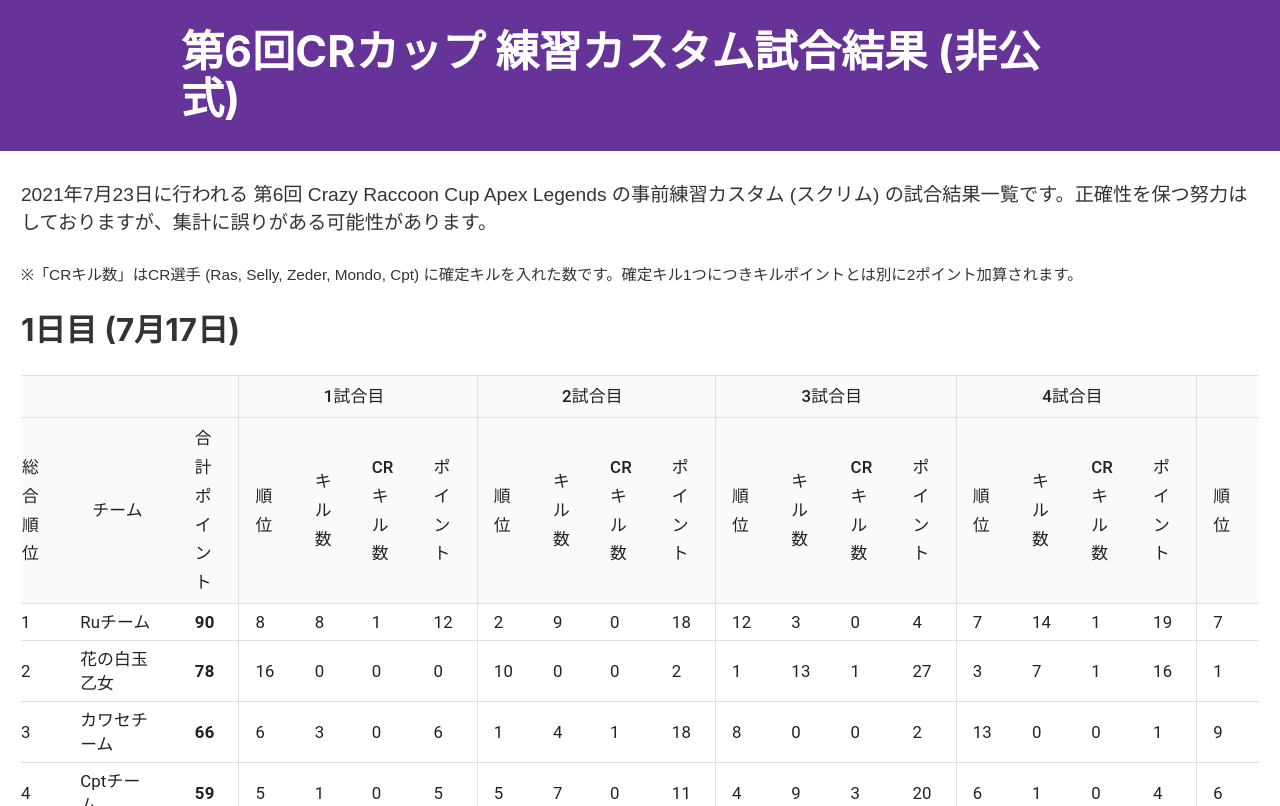
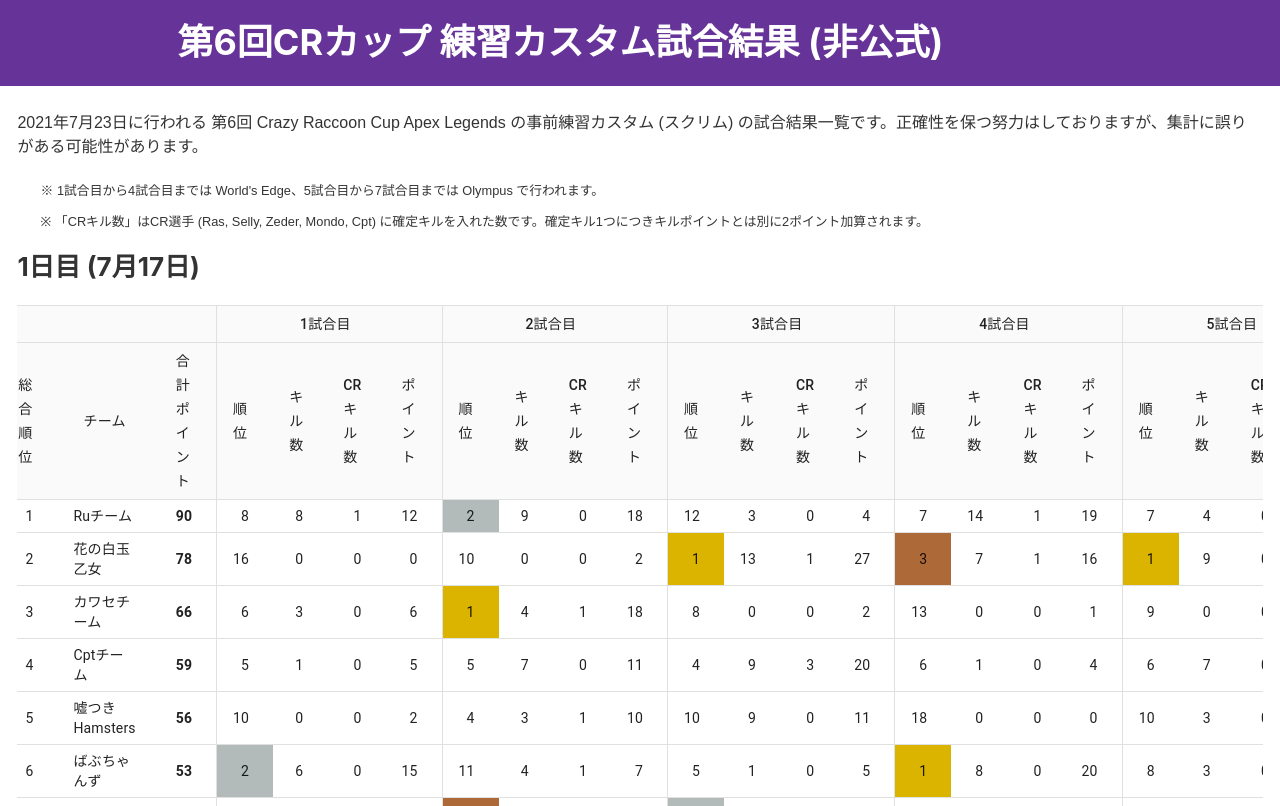
Before and after one commit to Yuukin256/crcup_apex6_scrim_result, a Gatsby site: page / in a window 1280 px wide. Shown: the top 806 px of the page. Built offline with nearby package versions, Linux system fonts and the light colour scheme; Gatsby itself is replaced by a stand-in of ours.

Commit message:
スタイル修正

```diff
--- a/src/components/layout.css
+++ b/src/components/layout.css
@@ -1,7 +1,7 @@
 html {
   -ms-text-size-adjust: 100%;
   -webkit-text-size-adjust: 100%;
-  font: 1.2em georgia, serif, sans-serif;
+  font: 1em sans-serif;
   box-sizing: border-box;
   overflow-y: scroll;
 }
--- a/src/components/table.tsx
+++ b/src/components/table.tsx
@@ -31,6 +31,19 @@
 
 const borderRight: React.CSSProperties = {
   borderRight: '1px solid rgba(224, 224, 224, 1)',
+};
+
+const placementColor = (placement: number | '-'): React.CSSProperties => {
+  switch (placement) {
+    case 1:
+      return { backgroundColor: '#DBB400' };
+    case 2:
+      return { backgroundColor: '#B2BABA' };
+    case 3:
+      return { backgroundColor: '#AE6938' };
+    default:
+      return {};
+  }
 };
 
 const HeadRow1: React.VFC = () => (
@@ -250,7 +263,7 @@
             })
             .map((teamResult, i) => (
               <TableRow hover key={i}>
-                <TableCell>{i + 1}</TableCell>
+                <TableCell align='right'>{i + 1}</TableCell>
                 <TableCell>{teamResult.name}</TableCell>
                 <TableCell style={borderRight}>
                   <b>{teamResult.totalPoints}</b>
@@ -258,12 +271,16 @@
                 {teamResult.results.flatMap((match) => {
                   const pp = calculatePlacementPoint(match.placement);
                   return [
-                    <TableCell key="placement" title={`${pp}ポイント`}>
+                    <TableCell key="placement" title={`${pp}ポイント`} align="right" style={placementColor(match.placement)}>
                       {match.placement}
                     </TableCell>,
-                    <TableCell key="kills">{match.kills}</TableCell>,
-                    <TableCell key="cr">{match.crKills}</TableCell>,
-                    <TableCell style={match.match !== 7 ? borderRight : {}} key="points">
+                    <TableCell key="kills" align="right">
+                      {match.kills}
+                    </TableCell>,
+                    <TableCell key="cr" align="right">
+                      {match.crKills}
+                    </TableCell>,
+                    <TableCell align="right" style={match.match !== 7 ? borderRight : {}} key="points">
                       {match.points}
                     </TableCell>,
                   ];
--- a/src/pages/index.tsx
+++ b/src/pages/index.tsx
@@ -9,18 +9,21 @@
   <Layout>
     <Seo title="Home" />
     <p>
-      2021年7月23日に行われる 第6回 Crazy Raccoon Cup Apex Legends
-      の事前練習カスタム (スクリム)
+      2021年7月23日に行われる 第6回 Crazy Raccoon Cup Apex Legends の事前練習カスタム (スクリム)
       の試合結果一覧です。正確性を保つ努力はしておりますが、集計に誤りがある可能性があります。
     </p>
-    <p
+    <ul
       style={{
         fontSize: '0.8em',
+        listStyle: 'none'
       }}
     >
-      ※「CRキル数」はCR選手 (Ras, Selly, Zeder, Mondo, Cpt)
-      に確定キルを入れた数です。確定キル1つにつきキルポイントとは別に2ポイント加算されます。
-    </p>
+      <li>※ 1試合目から4試合目までは World&apos;s Edge、5試合目から7試合目までは Olympus で行われます。</li>
+      <li>
+        ※ 「CRキル数」はCR選手 (Ras, Selly, Zeder, Mondo, Cpt)
+        に確定キルを入れた数です。確定キル1つにつきキルポイントとは別に2ポイント加算されます。
+      </li>
+    </ul>
     {data.reverse().map((day) => {
       return (
         <>
```
